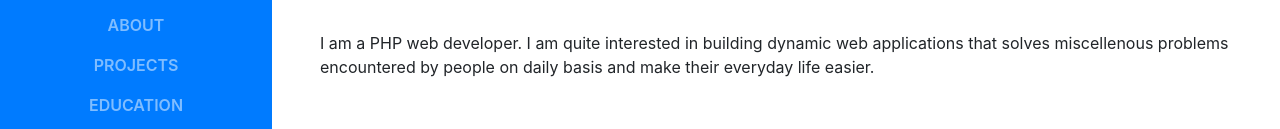
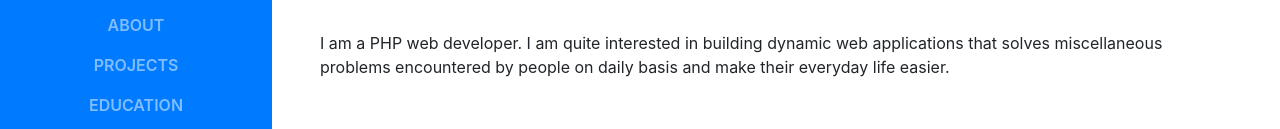
Before and after one commit to asis-shukla/ashishshukla, a website with bundled scripts: page index.html in a window 1280 px wide. Shown: the part 357-486 px from the top of the page. Built offline with nearby package versions, Linux system fonts and the light colour scheme; a web font is replaced by a local one.

Commit message:
edit about me

```diff
--- a/index.html
+++ b/index.html
@@ -75,7 +75,7 @@
           <div class="subheading mb-5">Panchawati Bhawan,BIET Jhansi,284128 · +917607692172 ·
             <a href="mailto:ashish.14cs@gmail.com">ashish.14cs@gmail.com</a>
           </div>
-          <p class="mb-5">I am a PHP web developer. I am quite interested in building dynamic web applications that solves miscellenous problems encountered by people
+          <p class="mb-5">I am a PHP web developer. I am quite interested in building dynamic web applications that solves miscellaneous problems encountered by people
           on daily basis and make their everyday life easier.</p>
           <ul class="list-inline list-social-icons mb-0">
             <li class="list-inline-item">
```
